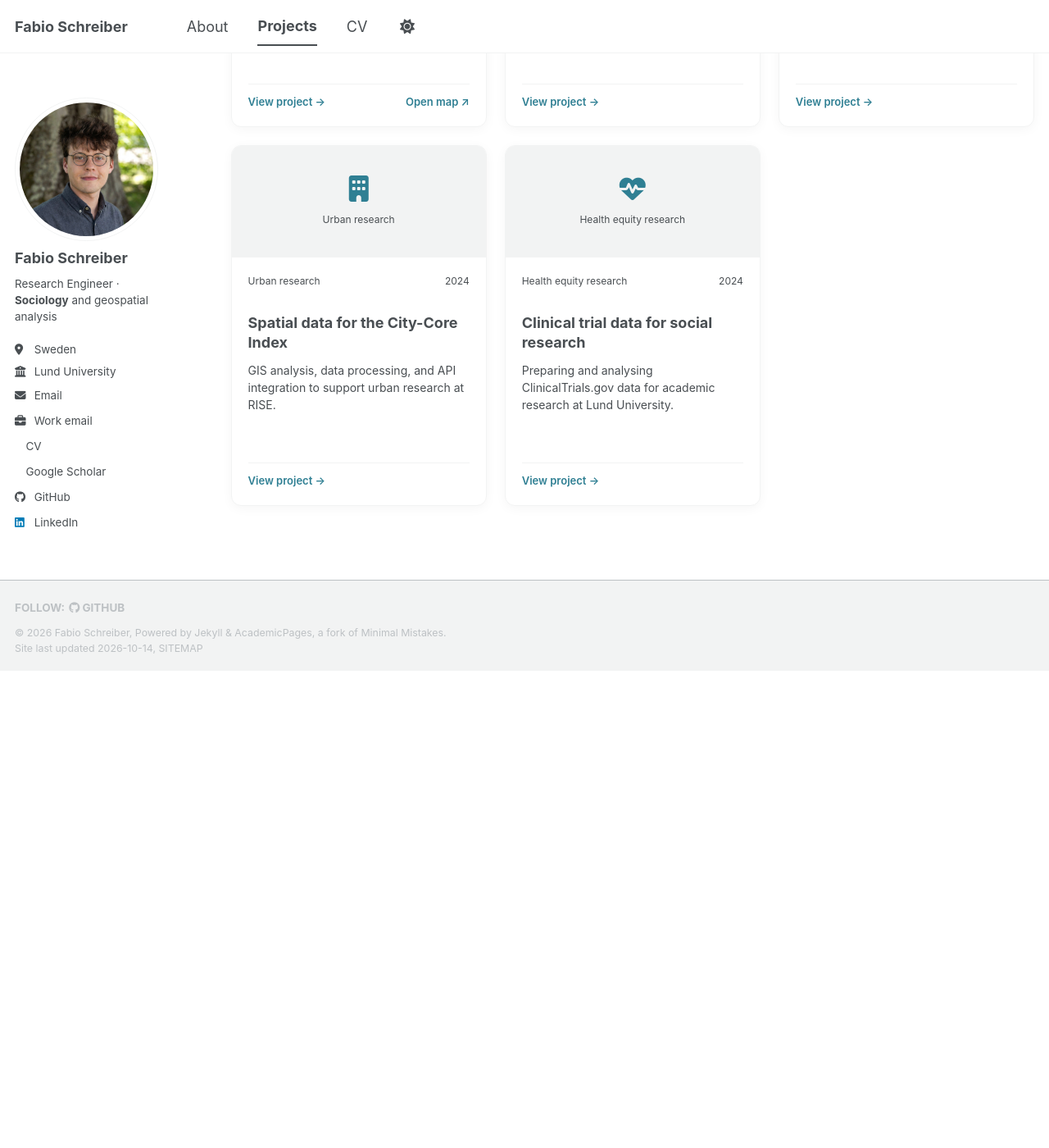
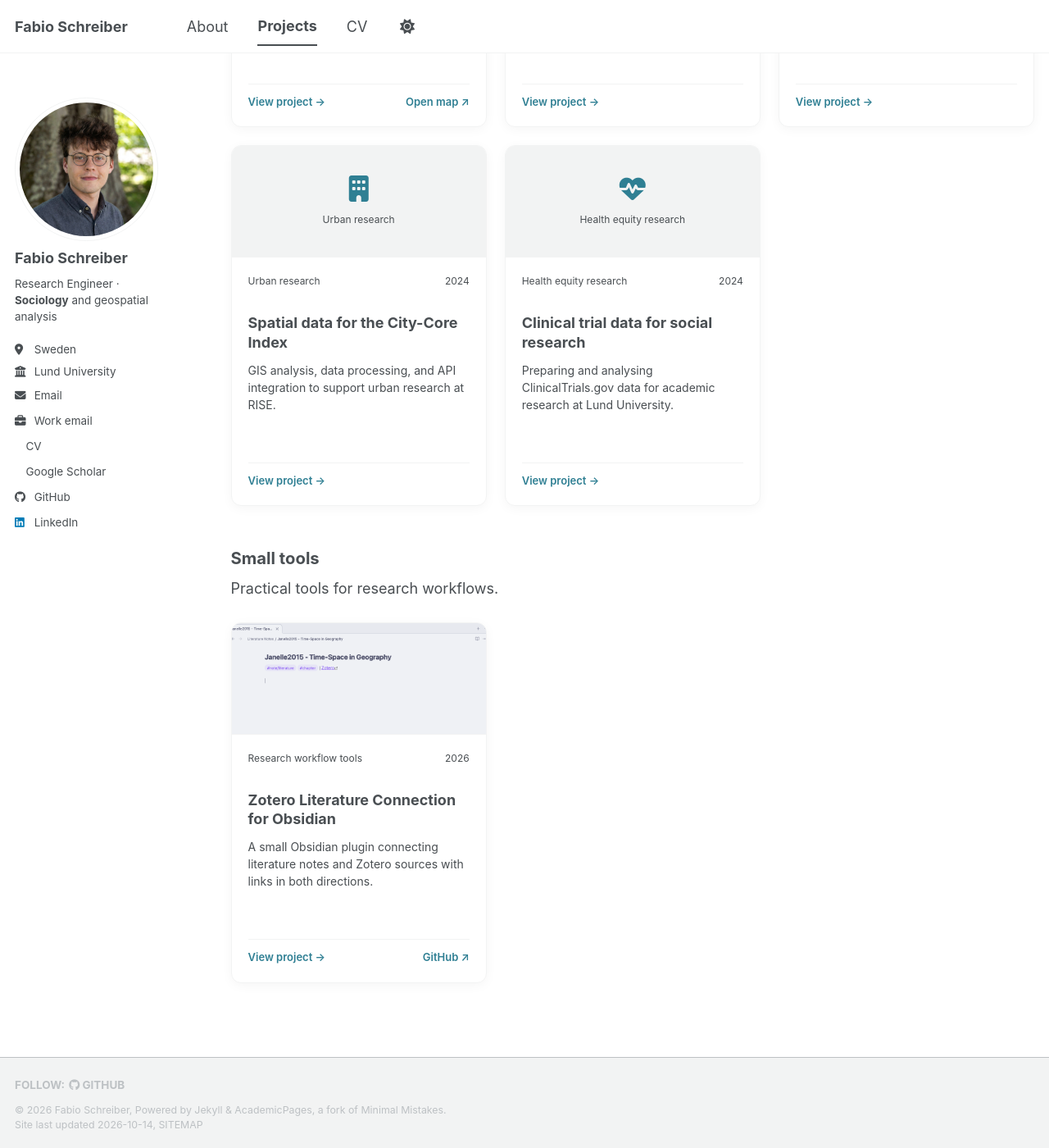
Before and after one commit to fab1s/fab1s.github.io, a Jekyll site: the page built from _pages/projects.html, in a window 1280 px wide and 1400 px high, scrolled down 486 px. Shown: the whole window at 82% size. Built offline with Jekyll 4.4.1, drawn with Linux system fonts in a browser that asks for light colours; a style sheet for code colours, icons or effects is not loaded; before the commit the page ends 1304 px from its top, so only the background shows below that.

Commit message:
Add Zotero connection tool with screenshot to project portfolio

```diff
--- a/_includes/project-card.html
+++ b/_includes/project-card.html
@@ -1,7 +1,10 @@
 {% assign project = include.project %}
+{% assign heading = include.heading | default: 'h2' %}
 <article class="project-card">
   <div class="project-card__media">
-    {% if project.map_preview %}
+    {% if project.preview_image %}
+      <img src="{{ project.preview_image | relative_url }}" alt="{{ project.preview_alt | default: project.title | escape }}" loading="lazy">
+    {% elsif project.map_preview %}
       <img src="{{ '/images/brazil-map-preview.png' | relative_url }}" alt="Brazil infrastructure and census map preview" width="1280" height="720" loading="lazy">
     {% else %}
       <span class="project-card__icon" aria-hidden="true">
@@ -10,6 +13,7 @@
           {% when 'Spatial equity' %}<i class="fas fa-map-marker-alt"></i>
           {% when 'Urban research' %}<i class="fas fa-building"></i>
           {% when 'Health equity research' %}<i class="fas fa-heartbeat"></i>
+          {% when 'Small tools' %}<i class="fas fa-link"></i>
           {% else %}<i class="fas fa-folder-open"></i>
         {% endcase %}
       </span>
@@ -21,11 +25,12 @@
       <span>{{ project.area | escape }}</span>
       {% if project.period %}<span class="project-card__period">{{ project.period | escape }}</span>{% endif %}
     </p>
-    <h2 class="project-card__title"><a href="{{ project.url | relative_url }}">{{ project.title | escape }}</a></h2>
+    <{{ heading }} class="project-card__title"><a href="{{ project.url | relative_url }}">{{ project.title | escape }}</a></{{ heading }}>
     <p class="project-card__summary">{{ project.excerpt | strip_html | escape }}</p>
     <div class="project-card__links">
       <a href="{{ project.url | relative_url }}" aria-label="View project: {{ project.title | escape }}">View project <span aria-hidden="true">→</span></a>
       {% if project.map_preview %}<a href="https://sandy-ivory-k65c.here.now/" target="_blank" rel="noopener noreferrer">Open map <span aria-hidden="true">↗</span></a>{% endif %}
+      {% if project.github %}<a href="{{ project.github | escape }}" target="_blank" rel="noopener noreferrer">GitHub <span aria-hidden="true">↗</span></a>{% endif %}
     </div>
   </div>
 </article>
--- a/_pages/projects.html
+++ b/_pages/projects.html
@@ -5,8 +5,21 @@ layout: archive
 ---
 <p>Selected work in geospatial analysis, research infrastructure, and social research.</p>
 {% assign projects = site.portfolio | sort: 'order' %}
+{% assign research_projects = projects | where_exp: 'project', "project.group != 'Small tools'" %}
+{% assign tools = projects | where: 'group', 'Small tools' %}
 <div class="project-grid">
-{% for project in projects %}
+{% for project in research_projects %}
   {% include project-card.html project=project %}
 {% endfor %}
 </div>
+{% if tools.size > 0 %}
+<section class="project-tools" aria-labelledby="small-tools-title">
+  <h2 id="small-tools-title">Small tools</h2>
+  <p>Practical tools for research workflows.</p>
+  <div class="project-grid">
+  {% for project in tools %}
+    {% include project-card.html project=project heading='h3' %}
+  {% endfor %}
+  </div>
+</section>
+{% endif %}
--- /dev/null
+++ b/_portfolio/zotero-literature-connection.md
@@ -0,0 +1,24 @@
+---
+title: "Zotero Literature Connection for Obsidian"
+excerpt: "A small Obsidian plugin connecting literature notes and Zotero sources with links in both directions."
+collection: portfolio
+area: "Research workflow tools"
+group: "Small tools"
+period: "2026"
+order: 6
+preview_image: "/images/zotero-literature-note.png"
+preview_alt: "An Obsidian literature note with a link to its Zotero source"
+github: "https://github.com/fab1s/zotero-literature-link"
+---
+
+A small tool for keeping literature notes connected to their sources. Create an Obsidian note from a Zotero item link, open the source from the note, or open the note from Zotero. Folders, templates and citation key sources are configurable.
+
+The plugin can update its own link attachments when notes move or are renamed. Optional attachment deletion includes confirmation and a dry run mode.
+
+![An Obsidian literature note with a link to its Zotero source](/images/zotero-literature-note.png)
+
+[Code and installation instructions on GitHub](https://github.com/fab1s/zotero-literature-link).
+
+Agentically engineered with OpenAI Codex under human direction.
+
+[← All projects](/projects/)
--- a/assets/css/main.scss
+++ b/assets/css/main.scss
@@ -48,6 +48,9 @@
 .map-preview figcaption { color:#717171; font-size:0.8125em; margin-top:0.25em; }
 @media (max-width: 800px) { .map-preview { width:100%; } }
 
+.project-tools { margin-top:52px; }
+.project-tools > h2 { margin:0 0 10px; font-size:1.125em; }
+.project-tools > p { margin:0; }
 .project-grid {
   display:grid;
   grid-template-columns:repeat(3, minmax(0, 1fr));
```
Also changed, not shown: images/zotero-literature-note.png (added).
